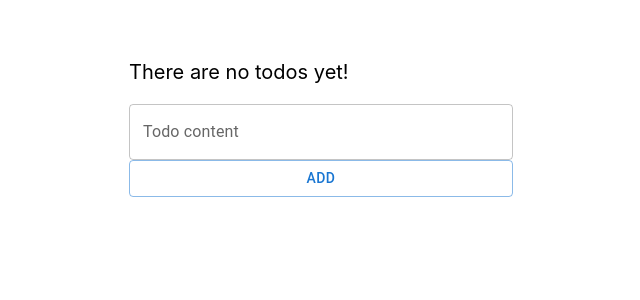
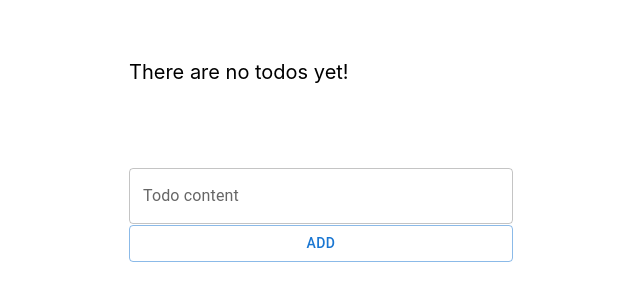
Before and after one commit to EngiFrost/react-redux-ts, a React (Create React App) app: page / in a window 1280 px wide. Shown: the part 216-516 px from the top of the page, without its empty margins (319-959 px from the left). Built offline with nearby package versions, Linux system fonts and the light colour scheme.

Commit message:
Added gap to flex

```diff
--- a/src/components/layout/Flex/index.tsx
+++ b/src/components/layout/Flex/index.tsx
@@ -1,20 +1,30 @@
 import React from 'react';
 
+export enum GapTypes {
+  NONE = 0,
+  SMALLEST = 1,
+  SMALL = 2,
+  MEDIUM = 3,
+  LARGE = 4,
+  HUGE = 5,
+}
 interface IFlexProps {
   children: React.ReactNode;
   column?: boolean;
+  gap?: GapTypes;
   styles?: React.CSSProperties;
   wrap?: boolean;
 }
 
 const Flex: React.FC<IFlexProps> = (props) => {
-  const { children, column = false, styles = {}, wrap = false } = props;
+  const { children, column = false, gap = GapTypes.NONE, styles = {}, wrap = false } = props;
 
   const style: React.CSSProperties = {
     ...styles,
     display: 'flex',
     flexDirection: column ? 'column' : 'row',
     flexWrap: wrap ? 'wrap' : 'nowrap',
+    gap: `${Math.pow(4, gap)}px`,
   };
 
   return <div style={style}>{children}</div>;
--- a/src/components/views/TodoView/index.tsx
+++ b/src/components/views/TodoView/index.tsx
@@ -1,7 +1,7 @@
 import React, { useState } from 'react';
 import { Todo } from '../../../models/Todo';
 import AddTodoForm from '../../AddTodoForm';
-import Flex from '../../layout/Flex';
+import Flex, { GapTypes } from '../../layout/Flex';
 import TodoBoard from '../../TodoBoard';
 import todoViewStyles from './styles';
 
@@ -18,7 +18,7 @@ const TodoView: React.FC = (props) => {
 
   return (
     <Flex styles={styles.rootContainer}>
-      <Flex column styles={styles.contentContainer}>
+      <Flex column gap={GapTypes.MEDIUM} styles={styles.contentContainer}>
         <TodoBoard todos={todos} />
         <AddTodoForm addTodo={addTodo} />
       </Flex>
```
